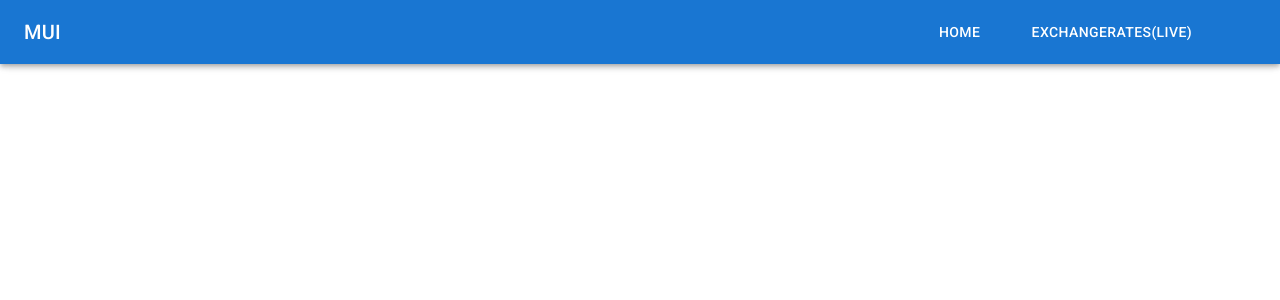
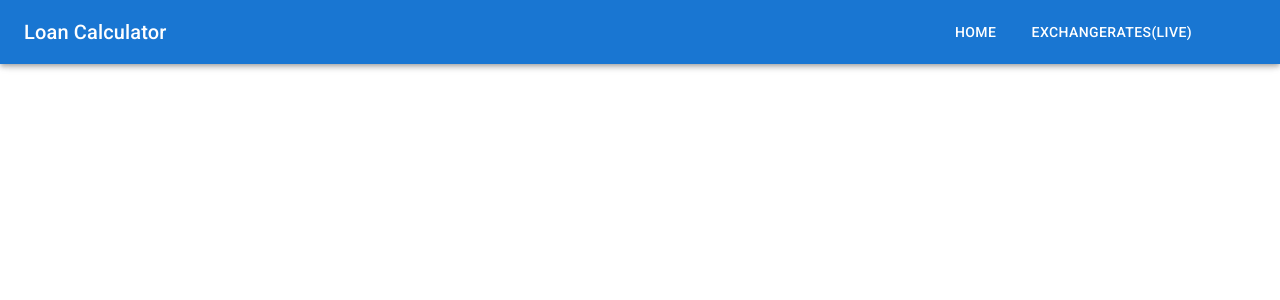
Before and after one commit to Akhi1Codes/LoanCalculator, a React (Vite) app: page / in a window 1280 px wide. Shown: the top 300 px of the page. Built offline with nearby package versions, Linux system fonts and the light colour scheme; some icons are missing.

Commit message:
Fix : Updated routes and hover styles.

```diff
--- a/src/components/Navbar.tsx
+++ b/src/components/Navbar.tsx
@@ -18,13 +18,18 @@ import MenuIcon from "@mui/icons-material/Menu";
 import Brightness4Icon from "@mui/icons-material/Brightness4";
 import Brightness7Icon from "@mui/icons-material/Brightness7";
 import { useThemeContext } from "../context/ThemeContext";
+import { Link } from "react-router-dom";
 
 interface Props {
   window?: () => Window;
 }
 
 const drawerWidth = 240;
-const navItems = ["Home", "ExchangeRates(Live)"];
+
+const navItems = [
+  { label: "Home", path: "/" },
+  { label: "ExchangeRates(Live)", path: "/exchange" },
+];
 
 export default function DrawerAppBar({ window }: Props) {
   const [mobileOpen, setMobileOpen] = React.useState(false);
@@ -42,9 +47,13 @@ export default function DrawerAppBar({ window }: Props) {
       <Divider />
       <List>
         {navItems.map((item) => (
-          <ListItem key={item} disablePadding>
-            <ListItemButton sx={{ textAlign: "center" }}>
-              <ListItemText primary={item} />
+          <ListItem key={item.label} disablePadding>
+            <ListItemButton
+              component={Link}
+              to={item.path}
+              sx={{ textAlign: "center" }}
+            >
+              <ListItemText primary={item.label} />
             </ListItemButton>
           </ListItem>
         ))}
@@ -75,22 +84,32 @@ export default function DrawerAppBar({ window }: Props) {
             component="div"
             sx={{ flexGrow: 1, display: { xs: "none", sm: "block" } }}
           >
-            MUI
+            Loan Calculator
           </Typography>
 
-          <Box sx={{ display: { xs: "none", sm: "block" } }}>
+          <Box sx={{ display: { xs: "none", sm: "flex" }, gap: 2 }}>
             {navItems.map((item) => (
-              <Button key={item} sx={{ color: "#fff", mx: 2 }}>
-                {item}
+              <Button
+                key={item.label}
+                component={Link}
+                to={item.path}
+                sx={{
+                  color: "#fff",
+                  "&:hover": {
+                    color: "rgba(255,255,255,0.5)",
+                  },
+                }}
+              >
+                {item.label}
               </Button>
             ))}
+            <IconButton onClick={toggleTheme} color="inherit">
+              {mode === "dark" ? <Brightness7Icon /> : <Brightness4Icon />}
+            </IconButton>
           </Box>
-
-          <IconButton onClick={toggleTheme} color="inherit">
-            {mode === "dark" ? <Brightness7Icon /> : <Brightness4Icon />}
-          </IconButton>
         </Toolbar>
       </AppBar>
+
       <nav>
         <Drawer
           container={container}
```
